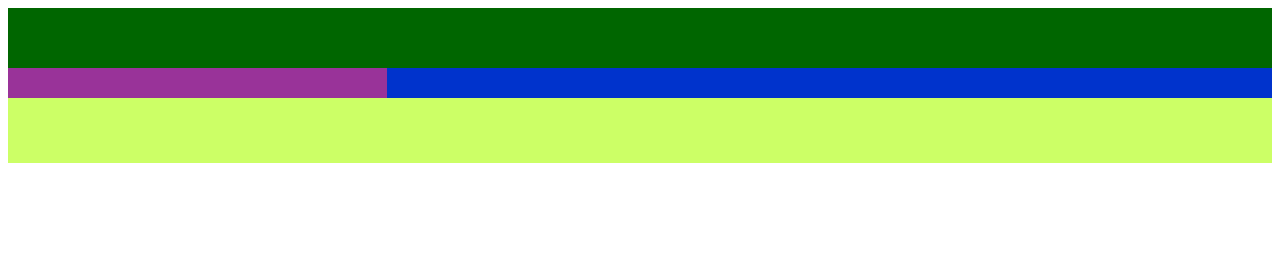
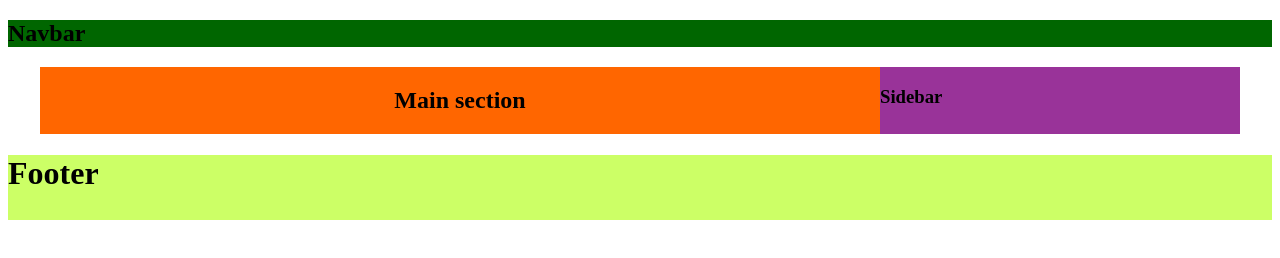
Before and after one commit to Mikearaya/youtube_clone, a plain HTML site: page index.html in a window 1280 px wide. Drawn offline with Linux system fonts and the light colour scheme.

Commit message:
fixed minor structure alignment in index.html

```diff
--- a/index.html
+++ b/index.html
@@ -1,31 +1,30 @@
 <!DOCTYPE html>
 <html lang="en">
   <head>
-    <meta charset="UTF-8">
-    <meta name="viewport" content="width=device-width, initial-scale=1.0">
+    <meta charset="UTF-8" />
+    <meta name="viewport" content="width=device-width, initial-scale=1.0" />
     <title>Youtube video page</title>
-    <link rel="stylesheet" href="./style.css">
+    <link rel="stylesheet" href="./styles//css-reset.css" />
+    <link rel="stylesheet" href="./style.css" />
   </head>
   <body>
-
     <header>
       <nav id="nav-container">
-
+        <h1>Navbar</h1>
       </nav>
     </header>
 
-  <section>
+    <section id="main">
       <main>
-
+        <h1>Main section</h1>
       </main>
       <aside>
-
+        <h1>Sidebar</h1>
       </aside>
-
     </section>
 
     <footer>
-
+      <h1>Footer</h1>
     </footer>
   </body>
 </html>
--- a/style.css
+++ b/style.css
@@ -1,17 +1,16 @@
 /* HEADER SECTION START */
 header {
   background-color: rgb(0, 102, 0);
-  height: 60px;
-  width: 100%;
 }
 
 /* HEADER SECTION END */
 
 /* MAIN SECTION CONTAINER */
 
-section {
+section#main {
+  display: flex;
+  margin: 0 2em;
   background-color: rgb(0, 51, 204);
-  width: 100%;
 }
 
 /* MAIN SECTION CONTAINER END */
@@ -19,8 +18,10 @@ section {
 /* VIDEO SECTION START */
 
 main {
-  width: 70%;
+  text-align: center;
+  width: 70vw;
   background-color: rgb(255, 102, 0);
+  float: left;
 }
 
 /* VIDEO SECTION END */
@@ -29,8 +30,7 @@ main {
 
 aside {
   background-color: rgb(153, 51, 153);
-  width: 30%;
-  height: 30px;
+  width: 30vw;
 }
 
 /* SIDEBAR SECTION END */
@@ -40,7 +40,6 @@ aside {
 footer {
   background-color: rgb(204, 255, 102);
   height: 65px;
-  width: 100%;
 }
 
 /* FOOTER SECTION END */
--- /dev/null
+++ b/styles/css-reset.css
@@ -0,0 +1,129 @@
+/* http://meyerweb.com/eric/tools/css/reset/
+   v2.0 | 20110126
+   License: none (public domain)
+*/
+
+html,
+body,
+div,
+span,
+applet,
+object,
+iframe,
+h1,
+h2,
+h3,
+h4,
+h5,
+h6,
+p,
+blockquote,
+pre,
+a,
+abbr,
+acronym,
+address,
+big,
+cite,
+code,
+del,
+dfn,
+em,
+img,
+ins,
+kbd,
+q,
+s,
+samp,
+small,
+strike,
+strong,
+sub,
+sup,
+tt,
+var,
+b,
+u,
+i,
+center,
+dl,
+dt,
+dd,
+ol,
+ul,
+li,
+fieldset,
+form,
+label,
+legend,
+table,
+caption,
+tbody,
+tfoot,
+thead,
+tr,
+th,
+td,
+article,
+aside,
+canvas,
+details,
+embed,
+figure,
+figcaption,
+footer,
+header,
+hgroup,
+menu,
+nav,
+output,
+ruby,
+section,
+summary,
+time,
+mark,
+audio,
+video {
+  margin: 0;
+  padding: 0;
+  border: 0;
+  font-size: 100%;
+  font: inherit;
+  vertical-align: baseline;
+}
+/* HTML5 display-role reset for older browsers */
+article,
+aside,
+details,
+figcaption,
+figure,
+footer,
+header,
+hgroup,
+menu,
+nav,
+section {
+  display: block;
+}
+body {
+  line-height: 1;
+}
+ol,
+ul {
+  list-style: none;
+}
+blockquote,
+q {
+  quotes: none;
+}
+blockquote:before,
+blockquote:after,
+q:before,
+q:after {
+  content: '';
+  content: none;
+}
+table {
+  border-collapse: collapse;
+  border-spacing: 0;
+}
```
Lines whose indentation alone changed are shown as unchanged.
